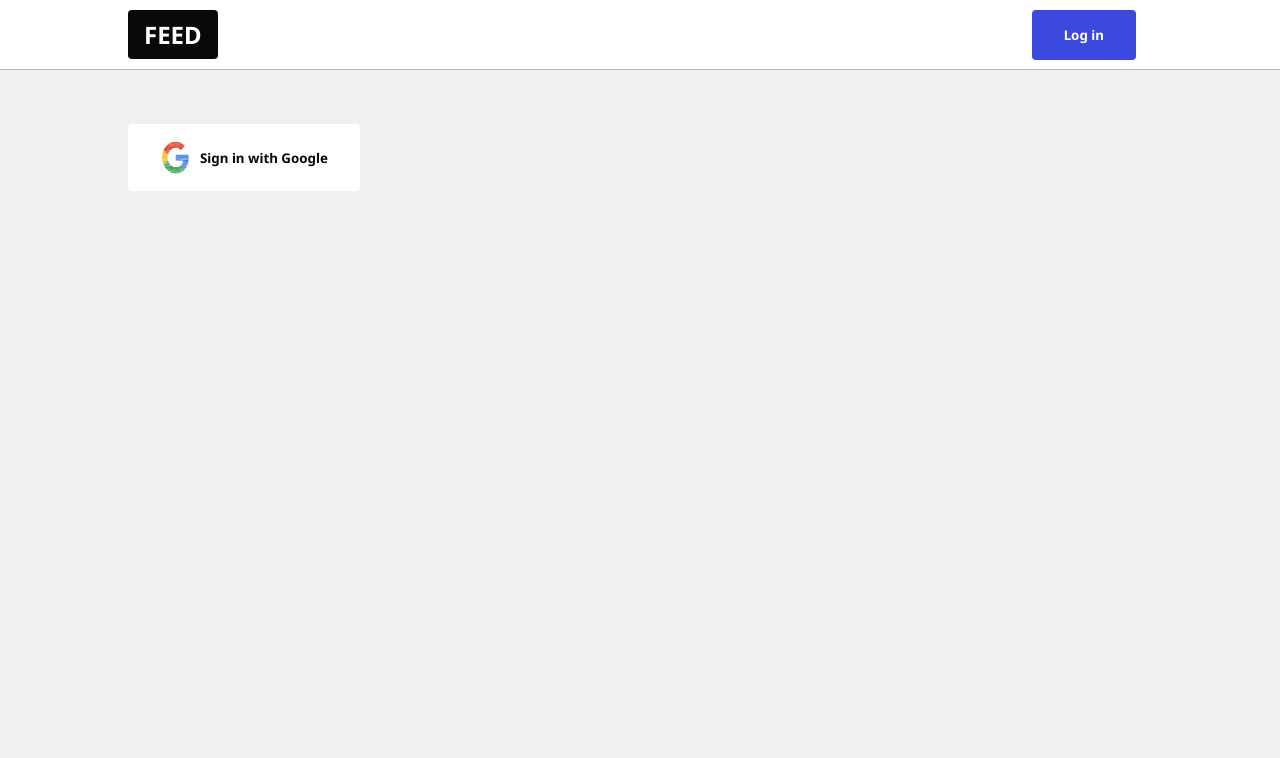
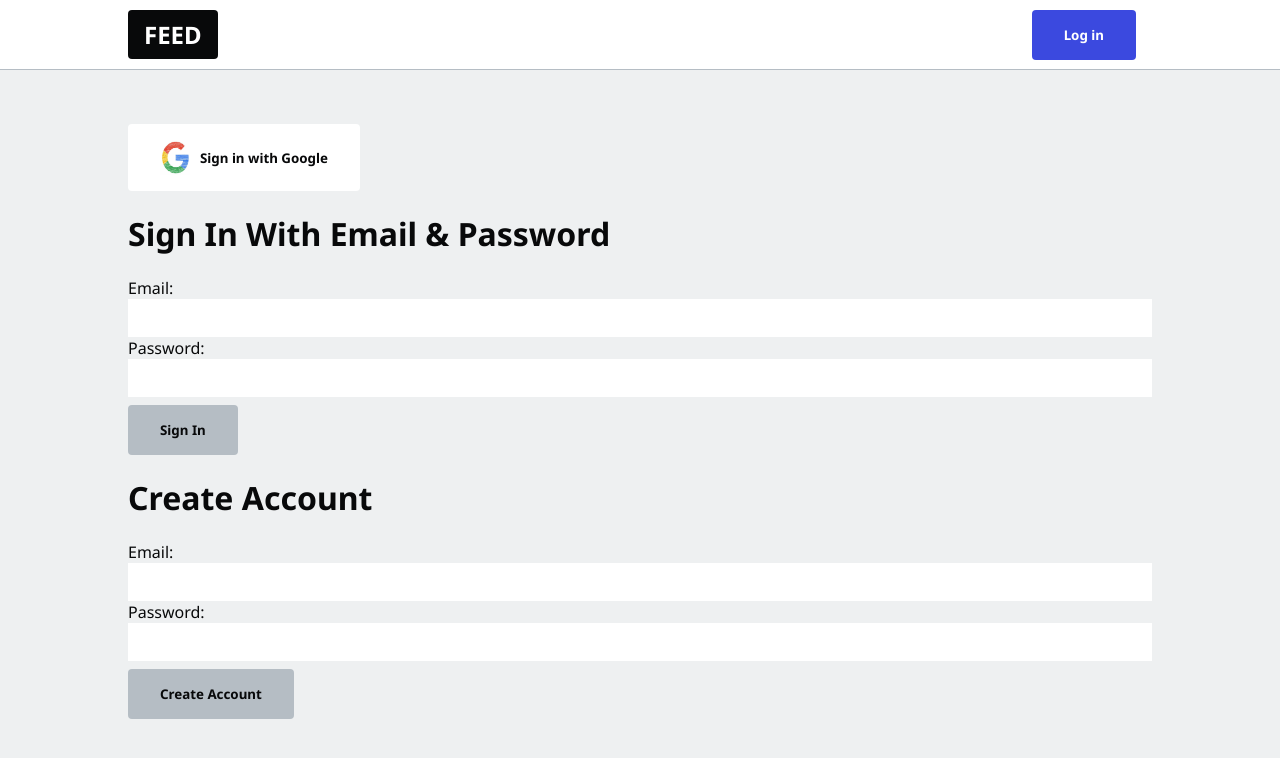
Before and after one commit to Ibranista/ibranista-blog, a Next.js app: page /enter in a window 1280 px wide. Shown: the top 758 px of the page. Built offline with nearby package versions, Linux system fonts and the light colour scheme; no server answers.

Commit message:
create ui for create account.

```diff
--- a/pages/enter.tsx
+++ b/pages/enter.tsx
@@ -1,14 +1,25 @@
 import React from "react";
 import { UseAuth } from "@/lib/auth";
 function EnterPage() {
-  const { SignInButton, user, username, SignOut } = UseAuth();
+  const { SignInButton, user, username, SignOut, SignInWithEmail, CreateUser } =
+    UseAuth();
   console.log("user inside enter:", user);
-  console.log("user naem inside enter:", username)
+  console.log("user naem inside enter:", username);
+
   return (
     <>
       <main>
         {/* {user ? !username ? <UserNameForm /> : <SignOut /> : <SignInButton />} */}
-        {username ? <SignOut /> : <SignInButton />}
+        {username ? (
+          <SignOut />
+        ) : (
+          <>
+            <SignInButton />
+            <SignInWithEmail />
+          </>
+        )}
+        <h1>Create Account</h1>
+        <CreateUser />
       </main>
     </>
   );
```
